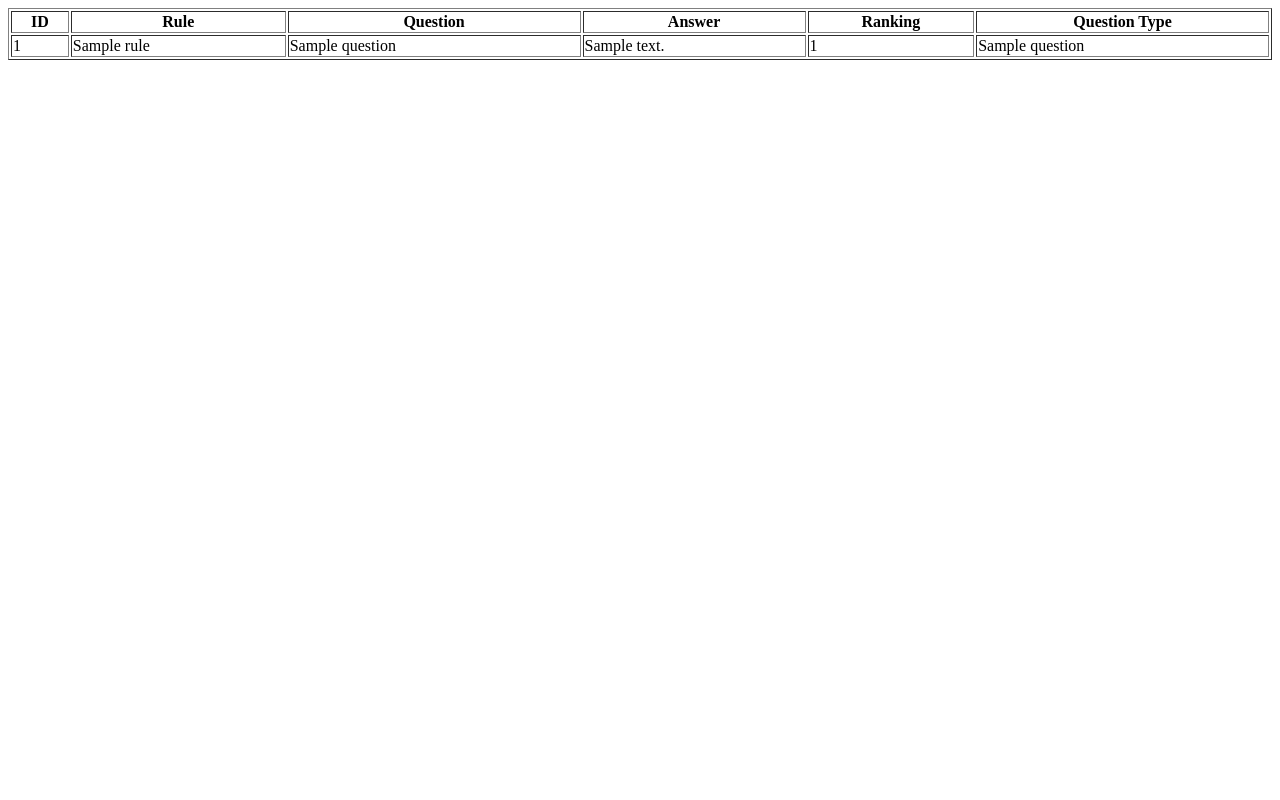
After one commit to carolineorsi/BarCommons, a Flask app: page /add-question in a window 1280 px wide. The commit adds this page. Run offline with Flask 2, Linux system fonts and the light colour scheme; tables that the repository leaves empty hold one stand-in row (values such as "Sample post"); parts of the project's set-up code (start-up, migrations or seed data) failed here and were passed over.

Commit message:
Added question list to app.

```diff
--- a/app.py
+++ b/app.py
@@ -31,9 +31,17 @@ def get_question():
 @app.route("/add-rule", methods=["GET"])
 def add_rule():
     rules = model.session.query(model.Rule).all()
-    print rules
+
     return render_template("rule-list.html",
                            rules=rules)
+
+
+@app.route("/add-question", methods=["GET"])
+def add_question():
+    questions = model.session.query(model.Question).all()
+
+    return render_template("question-list.html",
+                           questions=questions)
 
 
 if __name__ == "__main__":
--- /dev/null
+++ b/templates/question-list.html
@@ -0,0 +1,27 @@
+<html>
+    <head>
+        <title>BarCommons - Questions List</title>
+    </head>
+    <body>
+        <table border="1" style="width: 100%">
+            <tr>
+                <th>ID</th>
+                <th>Rule</th>
+                <th>Question</th>
+                <th>Answer</th>
+                <th>Ranking</th>
+                <th>Question Type</th>
+            </tr>
+            {% for question in questions %}
+                <tr>
+                    <td>{{ question.id }}</td>
+                    <td>{{ question.rule.title }}</td>
+                    <td>{{ question.question }}</td>
+                    <td>{{ question.answer }}</td>
+                    <td>{{ question.ranking }}</td>
+                    <td>{{ question.question_type }}</td>
+                </tr>
+            {% endfor %}
+        </table>
+    </body>
+</html>
--- a/templates/rule-list.html
+++ b/templates/rule-list.html
@@ -1,6 +1,6 @@
 <html>
     <head>
-        <title>BarCommons - Question</title>
+        <title>BarCommons - Rules List</title>
     </head>
     <body>
         <table border="1" style="width: 100%">
```
